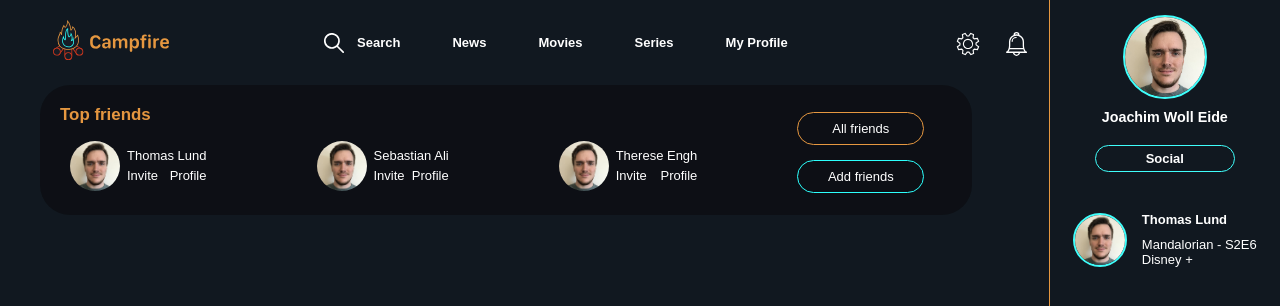
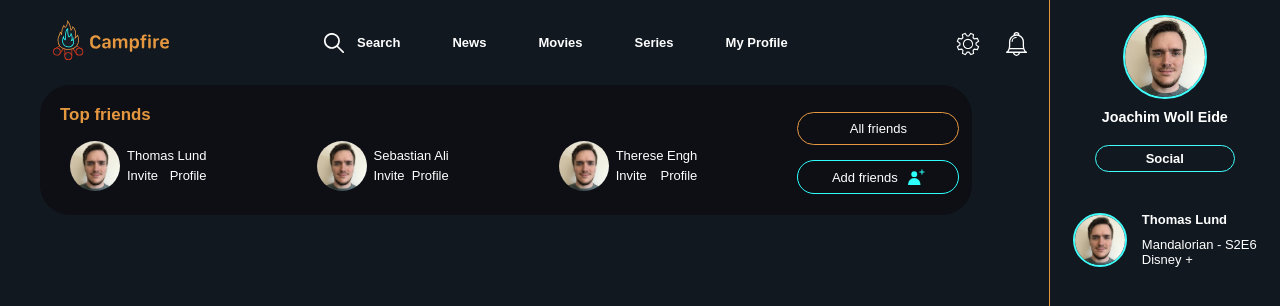
Before and after one commit to JoachimEide/Campfire, a Next.js app: page /my-profile in a window 1280 px wide. Shown: the top 306 px of the page. Built offline with nearby package versions, Linux system fonts and the light colour scheme.

Commit message:
icons + alt text

```diff
--- a/components/profile-details.js
+++ b/components/profile-details.js
@@ -16,7 +16,7 @@ export default function ProfileDetails() {
           <p>pia.henriksen@gmail.com</p>
           <img
             className={ProfileDetailsStyle.pencilIcon}
-            alt="profile pic"
+            alt="edit email adress icon"
             src="/images/pencil.svg"
           />
         </div>
@@ -24,7 +24,7 @@ export default function ProfileDetails() {
           <p>Password: ********</p>
           <img
             className={ProfileDetailsStyle.pencilIcon}
-            alt="profile pic"
+            alt="edit password icon"
             src="/images/pencil.svg"
           />
         </div>
--- a/components/top-friends.js
+++ b/components/top-friends.js
@@ -78,6 +78,11 @@ export default function TopFriends() {
           </div>
           <div className={TopFriendsStyle.addFriends}>
             <p>Add friends</p>
+            <img
+            className={TopFriendsStyle.addIcon}
+            alt="add icon"
+            src="/images/addIcon.svg"
+            />
           </div>
         </div>
       </div>
--- a/components/top-friends.module.css
+++ b/components/top-friends.module.css
@@ -52,9 +52,18 @@
 }
 
 .addFriends {
+  display: flex;
+  align-items: center;
+  justify-content: center;
   border: 0.5px solid #2cfffc;
   border-radius: 24px;
   width: 130%;
   text-align: center;
   padding: 8px;
 }
+
+.addIcon {
+  width: 17px;
+  height: auto;
+  margin-left: 10px;
+}
```
Also changed, not shown: public/images/addIcon.svg (added).
